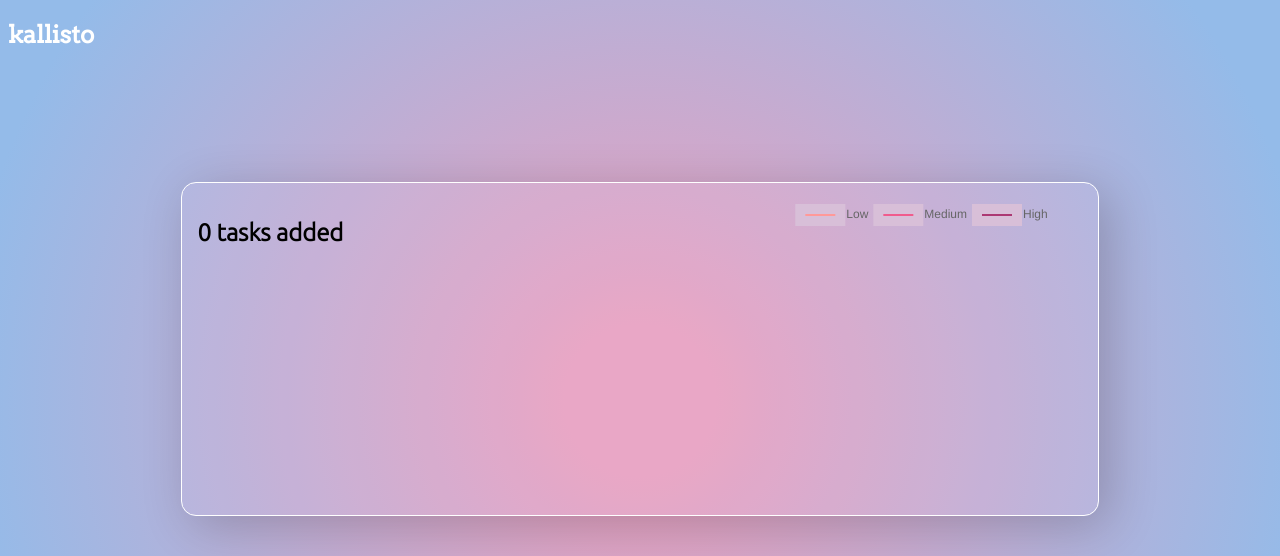
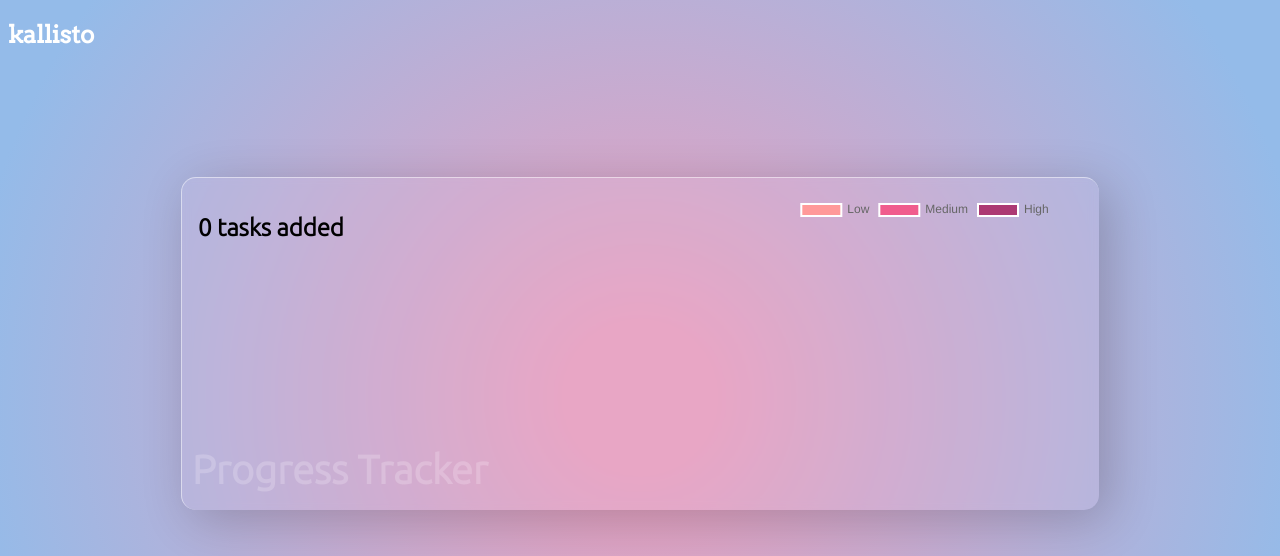
Before and after one commit to shwetaps605/Kallisto, a React (Create React App) app: page / in a window 1280 px wide. Shown: the top 556 px of the page. Built offline with nearby package versions, Linux system fonts and the light colour scheme; no server answers.

Commit message:
Added some styles and initialized card component

```diff
--- a/src/components/advice-card/advice-card.styles.scss
+++ b/src/components/advice-card/advice-card.styles.scss
@@ -1,8 +1,8 @@
 .advice__data__card {
     margin: auto;
     margin-top: 5rem;
-    color: rgb(82, 81, 81);
-    font-size:1rem;
+    color: rgb(0, 0, 0);
+    font-size:0.75rem;
     padding: 1rem;
     text-align: center;
     width: 75%;
--- a/src/components/task-card/task-card.component.jsx
+++ b/src/components/task-card/task-card.component.jsx
@@ -13,6 +13,7 @@ const TaskProgressCard = (props) => {
 
     const [numberOfCompletedTasks, setNumberOfCompletedTasks] = useState(0)
     const [totalNumberOfTasks, setTotalNumberOfTasks] = useState(0)
+    const [totalNumberOfSubtasks, setTotalNumberOfSubtasks] = useState(0)
     const [numberOfLowPriorityTasks, setNumberOfLowPriorityTasks] = useState(0)
     const [numberOfMediumPriorityTasks, setNumberOfMediumPriorityTasks] = useState(0)
     const [numberOfHighPriorityTasks, setNumberOfHighPriorityTasks] = useState(0)
@@ -28,13 +29,7 @@ const TaskProgressCard = (props) => {
                     'rgb(255, 153, 153)',
                     'rgb(240, 92, 141)',
                     'rgb(172, 57, 115)'
-                ],
-                borderColor: [
-                    'thistle',
-                    'thistle',
-                    'thistle',
-                ],
-                borderWidth: 10,
+                ]
             },
         ],
     };
@@ -47,6 +42,11 @@ const TaskProgressCard = (props) => {
 
     const getTotalNumberOfTasks = () => {
         setTotalNumberOfTasks(tasks.length)
+        // const initialValue = {
+        //     subtasks:[]
+        // }
+        // const numberOfSubtasks = tasks.reduce((prevTask,currentTask) => prevTask.subtasks.length + currentTask.subtasks.length, initialValue)
+        // console.log(numberOfSubtasks);
         setNumberOfLowPriorityTasks(tasks.filter(task => { return task.taskPriority === 'Low' }).length)
         setNumberOfMediumPriorityTasks(tasks.filter(task => { return task.taskPriority === 'Medium' }).length)
         setNumberOfHighPriorityTasks(tasks.filter(task => { return task.taskPriority === 'High' }).length)
@@ -54,14 +54,17 @@ const TaskProgressCard = (props) => {
 
     return (
         <div className="task__progress__card">
-            <div className="info__group">
-                {/* <p> {numberOfCompletedTasks} tasks Completed</p> */}
-                <h2>{totalNumberOfTasks} tasks added</h2>
+            <div className="header">
+                <h1>Progress Tracker</h1>
             </div>
-            <div className="info__chart">
-                <Doughnut className='info__chart__img' data={data} />
+            <div className="content">
+                <div className="info__group">
+                    <h2>{totalNumberOfTasks} tasks added</h2>
+                </div>
+                <div className="info__chart">
+                    <Doughnut className='info__chart__img' data={data} />
+                </div>
             </div>
-
         </div>
     )
 }
--- a/src/components/task-card/task-card.styles.scss
+++ b/src/components/task-card/task-card.styles.scss
@@ -1,14 +1,33 @@
 .task__progress__card{
+    position: relative;
     background-color: rgba(238, 214, 238, 0.1 );
     display: flex;
+    flex-direction: column;
     padding: 1rem;
     margin: auto;
     width: 70%;
     border-radius:15px;
-    border: 1px solid #fff;
     // align-items: center;
     justify-content: space-between;
     box-shadow: 10px 10px 50px rgba(0,0,0,0.2);
+    border-top: 1.5px solid rgba(255,255,255,0.5);
+    border-left: 1.5px solid rgba(255,255,255,0.5);
+    backdrop-filter: blur(5px );
+
+    .header{
+        position: absolute;
+        bottom: -10px;
+        left: 10px;
+        font-size: 1.25rem;
+        color: rgba(255,255,255,0.2);
+        pointer-events: none;
+    }
+
+    .content {
+        display: inline-flex;
+        z-index: 1;
+    }
+
 
 
     .info__group {
```
Also changed, not shown: src/components/card/card.component.jsx (added), src/components/card/card.styles.scss (added).
